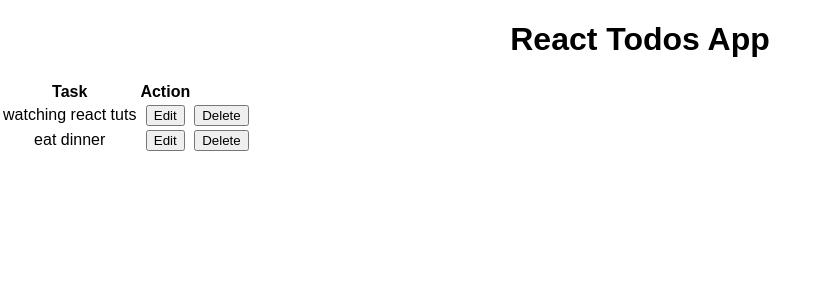
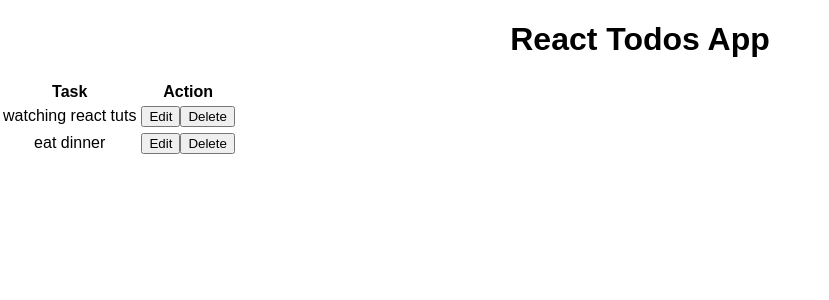
Before and after one commit to dextreeamper/todo-app, a React (Create React App) app: page / in a window 1280 px wide. Shown: the top 300 px of the page, without its empty margins (0-829 px from the left). Built offline with nearby package versions, Linux system fonts and the light colour scheme.

Commit message:
Creating default layout and layout for editing

```diff
--- a/src/component/todos-list-item.js
+++ b/src/component/todos-list-item.js
@@ -1,16 +1,52 @@
 import React, { Component } from 'react';
 
 class TodosListItem extends Component {
+    constructor(props) {
+        super(props);
+
+        this.state = {
+            isEditing: false
+        }
+    }
+    renderActionSelection(){
+        //this will be the layout when editing
+        if(this.state.isEditing){
+            return(
+            <td>
+                <button>Save</button>
+                <button onClick={this.onCancelClick.bind(this)}>Cancel</button>
+            </td>
+            );
+        }
+        //this will be the default layout
+        return(
+            <tr>
+                <button onClick={this.onEditClick.bind(this)}>Edit</button>
+                <button>Delete</button>
+            </tr>
+        );
+    }
+
   render() {
     // console.log(this.props.task)
     return (
         <tr>
             <td>{this.props.task}</td>
-            <td><button>Edit</button></td>
-            <td><button>Delete</button></td>
+            {this.renderActionSelection()}
     	</tr>
     );
   }
+
+
+    //status of edit button after it was clicked
+    onEditClick() {
+        this.setState({ isEditing: true });
+    }
+    //back to original state
+    onCancelClick() {
+        this.setState({ isEditing: false });
+    }
+
 }
 
 export default TodosListItem;
```
